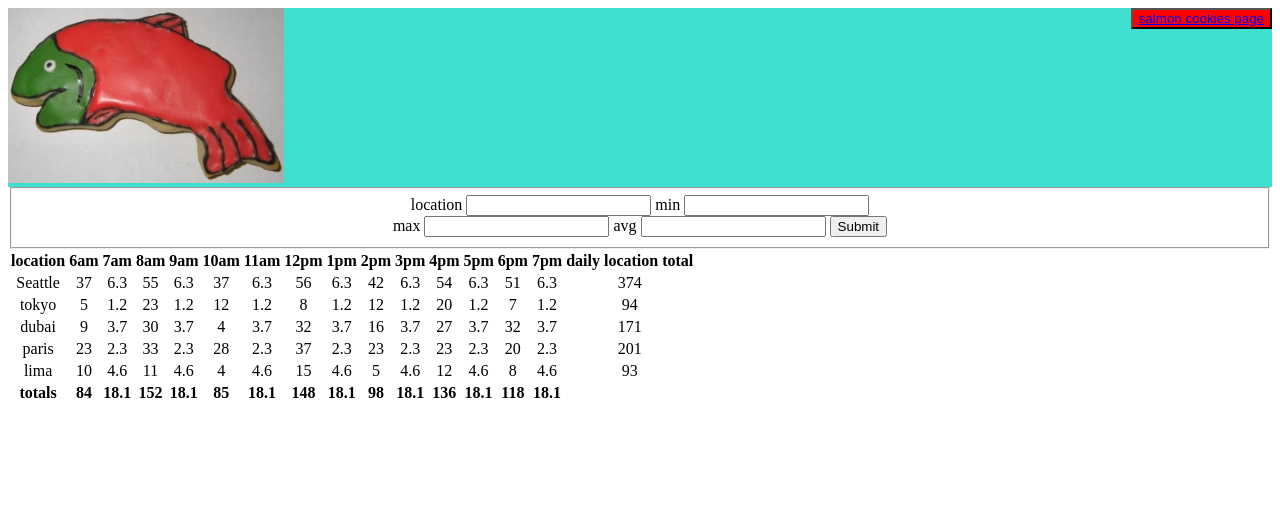
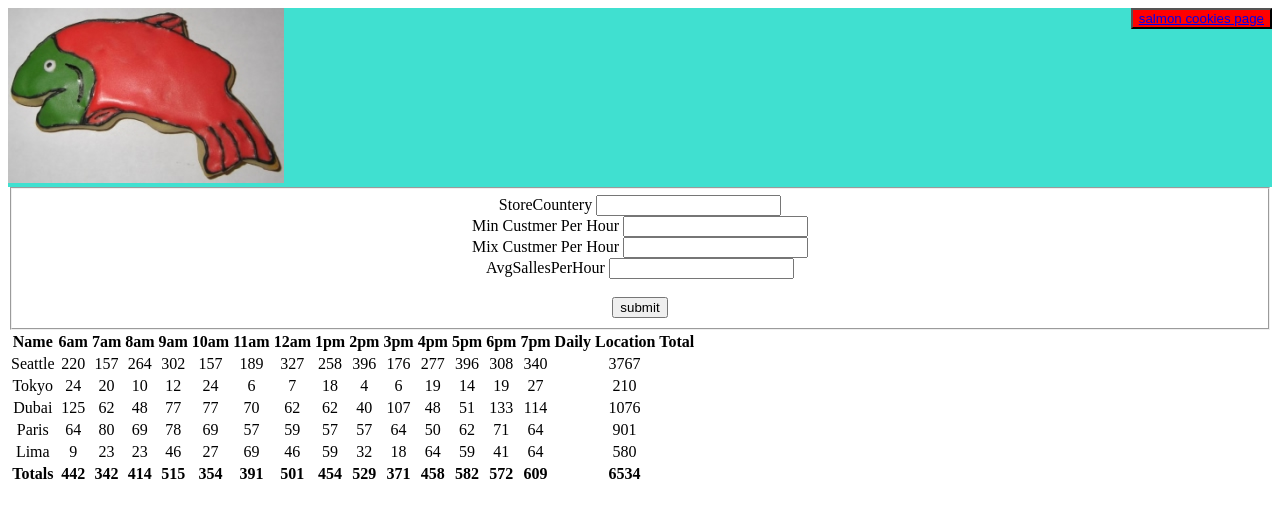
Before and after one commit to ahmadabudames/cookie-stand, a plain HTML site: page sales.html in a window 1280 px wide. Drawn offline with Linux system fonts and the light colour scheme.

Commit message:
finished cookies form

```diff
--- a/js/app.js
+++ b/js/app.js
@@ -262,174 +262,244 @@
 // lima.render();
 
 
-const hours = ['6am ', '7am ', '8am', '9am', '10am', '11am', '12pm ', '1pm ', '2pm ', '3pm ', '4pm ', '5pm ', '6pm ', '7pm '];
+let hours = ['6am', '7am', '8am', '9am', '10am', '11am', '12am', '1pm', '2pm', '3pm', '4pm', '5pm', '6pm', '7pm'];
 
-function getRandomInt(min, max) {
-    min = Math.ceil(min);
-    max = Math.floor(max);
-    return Math.floor(Math.random() * (max - min) + min);
+let stores = [];
+
+
+function randomnumber(min, max) {
+    return Math.floor(Math.random() * (max - min)) + min;
 }
 
 
-let Cookies=[];
-function NameOfCookies(location, min, max, avg) {
-    this.location = location;
+function Cookie(name, min, max, avg) {
     this.min = min;
     this.max = max;
     this.avg = avg;
+    this.name = name;
 
-    this.total=0;
-    this.cookiesPiarHour = [];
-    this.main();
-    Cookies.push(this);
+    this.total = 0;
+
+    this.cookiesperhour = [];
+
+    stores.push(this);
+
+}
 
 
-};
+
+Cookie.prototype.calcCustomerPerHour = function () {
+    return randomnumber(this.min, this.max);
+}
 
 
-NameOfCookies.prototype.main = function () {
+Cookie.prototype.calcookiesperhour = function () {
     for (let i = 0; i < hours.length; i++) {
-        this.cookiesPiarHour.push(getRandomInt(this.min, this.max));
-        this.cookiesPiarHour.push( this.avg );
-        console.log(this.cookiesPiarHour);
+
+        this.cookiesperhour.push(Math.floor(this.calcCustomerPerHour() * this.avg));
+        this.total += this.cookiesperhour[i];
 
     }
 }
 
-    //create the table
-const content = document.getElementById('content');
-var table = document.createElement('table');
-content.appendChild(table);
+const Seattle = new Cookie('Seattle', 23, 65, 6.3);
+
+
+const Tokyo = new Cookie('Tokyo', 3, 24, 1.2);
+
+
+const Dubai = new Cookie('Dubai', 11, 38, 3.7);
+
+
+const Paris = new Cookie('Paris', 20, 38, 2.3);
+
+const Lima = new Cookie('Lima', 2, 16, 4.6);
+
+
+console.log('stores', stores);
+
+
+
+
+let parent = document.getElementById('parent');
+
+let table = document.createElement('table');
+
+parent.appendChild(table);
+
+
+
+
+function makingHeader() {
+
+    let headingrow = document.createElement('tr');
+
+    table.appendChild(headingrow);
+
+
+    let firstTh = document.createElement('th');
+    headingrow.appendChild(firstTh);
+    firstTh.textContent = 'Name';
+
+    for (let i = 0; i < hours.length; i++) {
+
+        let hoursTh = document.createElement('th');
+
+        headingrow.appendChild(hoursTh);
+
+        hoursTh.textContent = hours[i];
+
+    }
+
+    let finalTh = document.createElement('th');
+    headingrow.appendChild(finalTh);
+    finalTh.textContent = "Daily Location Total";
+
+
+}
 
 
 
 
 
 
-let seattle = new NameOfCookies('Seattle', 23, 65, 6.3);
-let tokyo = new NameOfCookies('tokyo', 3, 24, 1.2);
-let dubai = new NameOfCookies('dubai', 1, 38, 3.7);
-let paris = new NameOfCookies('paris', 20, 38, 2.3);
-let lima = new NameOfCookies('lima', 2, 16, 4.6);
-// console.log('hello00000');
+
+
+Cookie.prototype.render = function () {
+
+    let storeRow = document.createElement('tr');
+
+    table.appendChild(storeRow);
+
+
+    let nameTd = document.createElement('td');
+
+    storeRow.appendChild(nameTd);
+
+    nameTd.textContent = this.name;
+
+
+    for (let i = 0; i < hours.length; i++) {
+
+        let cookiesTd = document.createElement('td');
+
+        storeRow.appendChild(cookiesTd);
+
+        cookiesTd.textContent = this.cookiesperhour[i];
+    }
+
+
+    let totalTd = document.createElement('td');
+    // append total to the store row
+    storeRow.appendChild(totalTd);
+
+    totalTd.textContent = this.total;
+
+}
 
 
 
-function mkHeader(){
+
+function makingFooter() {
+
+    let footerRow = document.createElement('tr');
 
 
-   let rowOfhead=document.createElement('tr');
-   table.appendChild(rowOfhead);
+    table.appendChild(footerRow);
 
 
-   let Th1=document.createElement('th');
-   rowOfhead.appendChild(Th1);
-   Th1.textContent='location';
 
-   for (let i = 0; i < hours.length; i++) {
-       let hoursHeader=document.createElement('th');
-       rowOfhead.appendChild(hoursHeader);
-       hoursHeader.textContent=hours[i];
+    let firstTh = document.createElement('th');
+
+
+    footerRow.appendChild(firstTh);
+
+
+    firstTh.textContent = 'Totals';
+
+    let totalForEachHour;
+    let megaTotal = 0;
+
+    for (let i = 0; i < hours.length; i++) {
+        totalForEachHour = 0;
+        for (let j = 0; j < stores.length; j++) {
+
+            totalForEachHour += stores[j].cookiesperhour[i];
+            megaTotal += stores[j].cookiesperhour[i];
+
+        }
+        console.log(totalForEachHour);
+
+        let footerTh = document.createElement('th');
+
+
+        footerRow.appendChild(footerTh);
+
+
+        footerTh.textContent = totalForEachHour;
+
+    }
+
+
+    let totalTh = document.createElement('th');
+
+
+    footerRow.appendChild(totalTh);
+
+
+    totalTh.textContent = megaTotal;
 
 
 
 
 
-   }
+}
 
-   let th2=document.createElement('th');
-   rowOfhead.appendChild(th2);
-   th2.textContent='daily location total';
+let form = document.getElementById('form');
+console.log(form);
 
-}
-   NameOfCookies.prototype.tableRender=function(){
-       let rowOfStore=document.createElement('tr');
-       table.appendChild(rowOfStore);
-
-       let locationTd=document.createElement('td');
-       rowOfStore.appendChild(locationTd);
-       locationTd.textContent=this.location;
+form.addEventListener('submit', newstore);
 
 
-       for (let i = 0; i < hours.length; i++) {
-          let tdOfCookies=document.createElement('td');
-          rowOfStore.appendChild(tdOfCookies);
-          tdOfCookies.textContent=this.cookiesPiarHour[i];
+function newstore(event) {
 
-           this.total=Math.floor(this.total+this.cookiesPiarHour[i]);
+    event.preventDefault();
+    console.log(event);
+    // to show the data that enter in consol
+    let newplace = event.target.StoreCountery.value;
+    console.log(newplace);
+    let min = parseInt(event.target.MinCustmerPerHour.value);
+    console.log(min);
+    let max = parseInt(event.target.MixCustmerPerHour.value);
+    console.log(max);
+    let avg = parseFloat(event.target.AvgSallesPerHour.value);
+    console.log(avg);
 
 
-       }
-       let tdOfTotal=document.createElement('td');
-       rowOfStore.appendChild(tdOfTotal);
-       tdOfTotal.textContent=this.total;
-
-   }
+    const addedstore = new Cookie(newplace, min, max, avg);
+    console.log(addedstore);
 
 
 
-mkHeader();
-for (let i = 0; i < Cookies.length; i++) {
-// Cookies[i].cookiesPiarHour();
-Cookies[i].tableRender();
+    table.textContent = " ";
+
+    makingHeader();
+
+     for (let i = 0; i < stores.length; i++) {
+     stores[i].calcookiesperhour();
+     stores[i].render();
+
+    }
+     makingFooter();
 
 }
-function mkFooter(){
-    let rowOfFooter=document.createElement('tr');
-    table.appendChild(rowOfFooter);
 
-    let firstOfTh=document.createElement('th');
-    rowOfFooter.appendChild(firstOfTh);
-    firstOfTh.textContent='totals';
+makingHeader();
 
-   let totalOfHour;
-   let Mtotal=0;
-
-   for (let i = 0; i < hours.length; i++) {
-     totalOfHour=0;
-     for (let y = 0; y < Cookies.length; y++) {
-
-         totalOfHour+=Cookies[y].cookiesPiarHour[i];
-         Mtotal+=Cookies[y].cookiesPiarHour[i];
-
-     }
-       let thOfFooter=document.createElement('th');
-       rowOfFooter.appendChild(thOfFooter);
-       console.log(totalOfHour);
-       thOfFooter.textContent=totalOfHour;
-   }
-   let thOfTotal=document.createElement('th');
-   rowOfFooter.appendChild(thOfTotal);
-//    thOfTotal.textContent=Mtotal;
-
-}
-mkFooter();
-
-
-let salmon= document.getElementById('salmon');
-
-
-salmon.addEventListener('submit',submitter);
-
-function submitter(event) {
-
-    event.preventDefault();
-    console.log(event);
-
-
-let location=event.target.locationField.value;
-console.log(location);
-
-  let min=event.target.minField.value;
-  console.log(min);
-
-  let max=event.target.maxField.value;
-  console.log(max);
-
-  let avg=event.target.avgField.value;
-  console.log(avg);
-
-
+for (let i = 0; i < stores.length; i++) {
+    stores[i].calcookiesperhour();
+    stores[i].render();
 
 
 }
+makingFooter();
--- a/sales.html
+++ b/sales.html
@@ -24,27 +24,32 @@
     </header>
     <main style="text-align: center; position: relative;">
 
-        <form action="" id="content">
+        <form action="" id="form" >
             <fieldset>
-                <label for="locationField">location</label>
+               <div id ="labe">
+                <label  for="StoreCountery" >StoreCountery</label>
+                <input  type="text"  id="StoreCountery"  name="StoreCountery" autocomplete="off">
+                <br>
+                <label for="MinCustmerPerHour"> Min Custmer Per Hour</label>
+                <input type="number" id="MinCustmerPerHour" name="MinCustmerPerHour">
+                <br>
+                <label for="MixCustmerPerHour"> Mix Custmer Per Hour</label>
 
-                <input type="text" id="locationField" name="locationField" autocomplete="off">
+                <input type="number" id="MixCustmerPerHour" name="MixCustmerPerHour">
+                <br>
+                <label for="AvgSallesPerHour">AvgSallesPerHour</label>
+
+                <input type="number" id="AvgSallesPerHour" name="AvgSallesPerHour">
+            </div>
+                <br>
+                <input  type="submit" value="submit">
+
+            </fieldset>
 
 
-
-                <label for="minField">min</label>
-                <input type="number" name="minField" id="minField">
-                <br>
-
-
-                <label for="maxField">max</label>
-                <input type="number" name="maxField" id="maxField">
-
-                <label for="avgField">avg</label>
-                <input type="number" name="avgField" id="avgField">
-
-                <input type="submit">
-
+            </form>
+            <div id="add"></div>
+            <div id="parent"></div>
 
 
     </main>
@@ -63,7 +68,7 @@
 
 
 </body>
-<script src="../js/app.js">
+<script src="js/app.js">
 
 
 </script>
```
